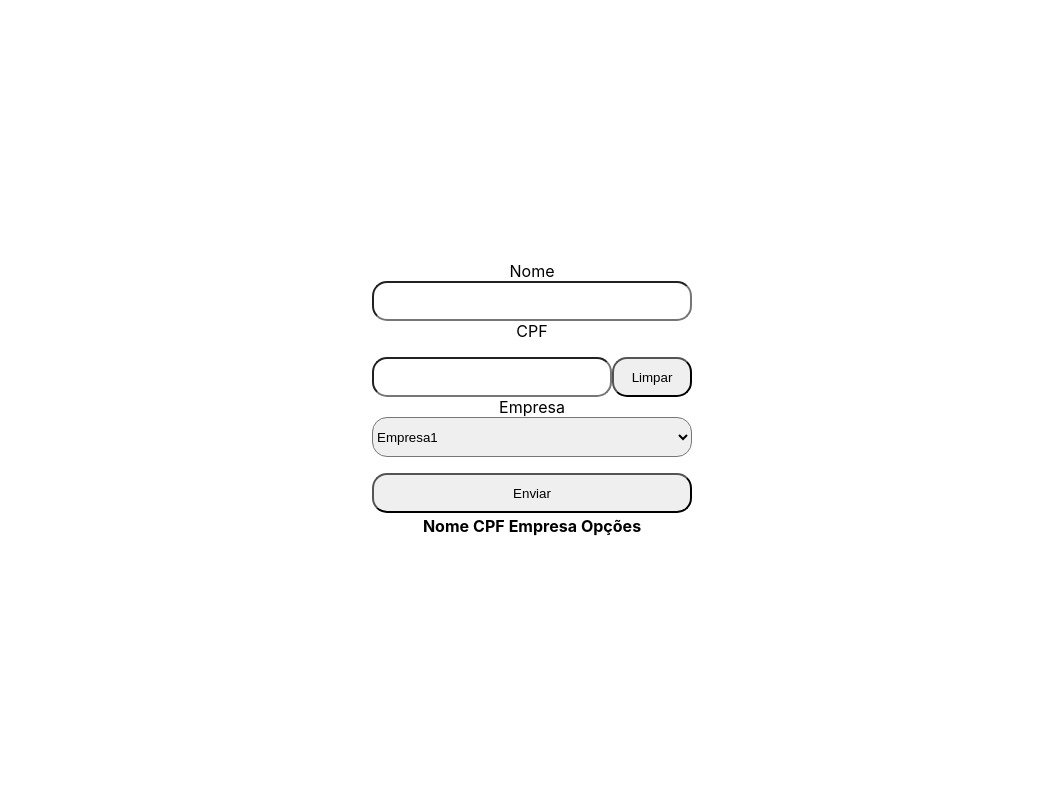
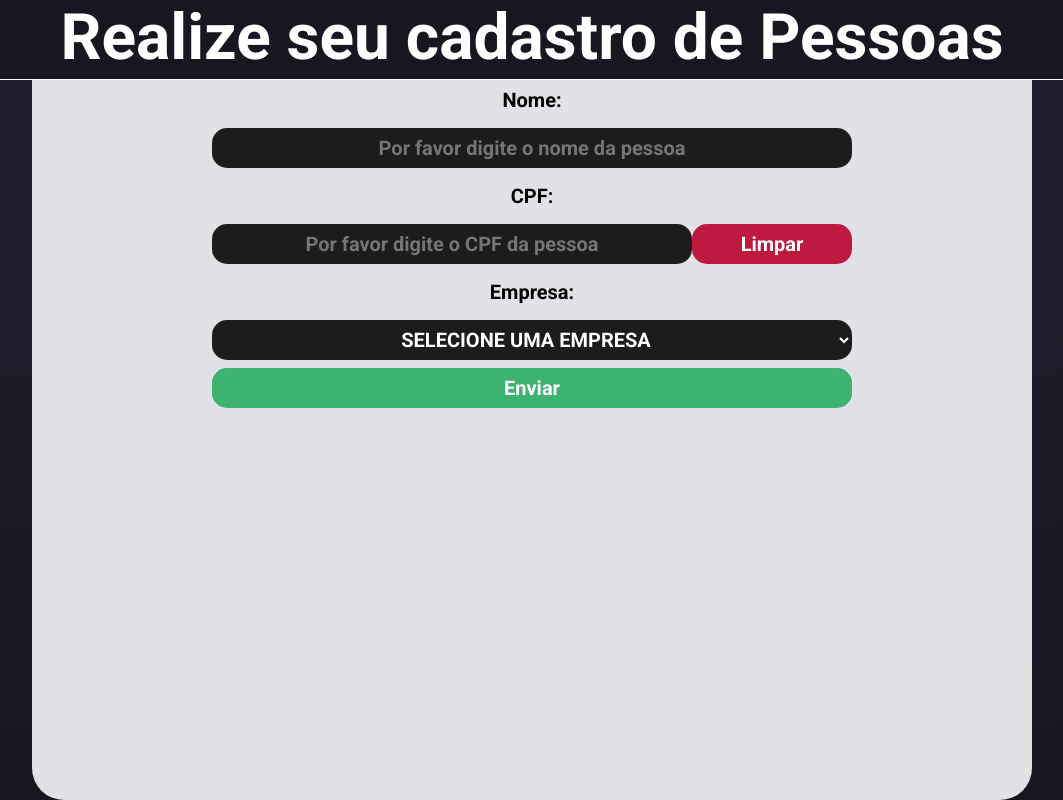
Before and after one commit to carlos0406/formulario-nextjs, a Next.js app: page / in a window 1280 px wide. Shown: the whole page, without its empty margins (108-1171 px from the left). Built offline with nearby package versions, Linux system fonts and the light colour scheme.

Commit message:
03:css update

```diff
--- a/pages/index.tsx
+++ b/pages/index.tsx
@@ -1,7 +1,7 @@
 import {FormEvent, useState } from 'react';
 import styles from '../styles/Home.module.css'
 import {Input} from '../src/components/InputMask'
-
+import {Header} from '../src/components/Header'
 export default function Home() {
   const [nome, setNome] = useState('')
   const [cpf, setCpf] = useState('')
@@ -43,7 +43,7 @@ export default function Home() {
       return true;
   }
 
-  function handleDelete(cpf){
+  function handleDelete(cpf:String){
     setPessoas([...pessoas.filter(pessoa=>pessoa.cpf!==cpf)]);
     return true;
   }
@@ -55,6 +55,7 @@ export default function Home() {
       cpf,
       empresa
     }
+
     let cpfteste=cpf.replaceAll(".","")
     cpfteste=cpfteste.replace("-","")
     const cpfValido=testarCPF(cpfteste)
@@ -66,40 +67,62 @@ export default function Home() {
       if(cpfExistente.length >0){
         window.alert("CPF já cadastrado,Por favor mude o valor")
       }else{
+       if(!nome){
+         window.alert("Por favor digite um nome")
+       }else if(!empresa){
+         window.alert("Por favor selecione uma empresa")
+
+       }else{
         setPessoas([...pessoas, pessoa])
-        window.alert("Cadastro realizado")
+        setCpf('')
+        setNome('')
+        setEmpresa('')
+       }
       }
 
     }
 
   }
   return (
+    <>
+    <Header/>
     <div className={styles.container}>
       <form onSubmit={onHandleSubmit} >
-        <label htmlFor="">Nome</label>
-        <input type="text" value={nome} onChange={e => setNome(e.target.value)} />
-        <label htmlFor="">CPF</label>
+        <label >Nome:</label>
+        <input
+         type="text"
+         value={nome}
+         placeholder="Por favor digite o nome da pessoa"
+         onChange={e => setNome(e.target.value)}
+        />
+        <label >CPF:</label>
         <span>
           <Input  value={cpf} onChange={e => setCpf(e.target.value)} />
           <button type="button" onClick={()=>setCpf('')}>
             Limpar
           </button>
           </span>
-        <label htmlFor="">Empresa</label>
+        <label>Empresa:</label>
 
-        <select name="" id="" value={empresa} onChange={e => setEmpresa(e.target.value)}>
-          <option value="Empresa1">Empresa1</option>
-          <option value="Empresa2">Empresa2</option>
-          <option value="Empresa3">Empresa3</option>
-          <option value="Empresa4">Empresa4</option>
-          <option value="Empresa5">Empresa5</option>
-          <option value="Empresa6">Empresa6</option>
+        <select
+         value={empresa}
+         onChange={e => setEmpresa(e.target.value)}
+        >
+          <option  value=""disabled>SELECIONE UMA EMPRESA</option>
+          <option value="Empresa 1">Empresa 1</option>
+          <option value="Empresa 2">Empresa 2</option>
+          <option value="Empresa 3">Empresa 3</option>
+          <option value="Empresa 4">Empresa 4</option>
+          <option value="Empresa 5">Empresa 5</option>
+          <option value="Empresa 6">Empresa 6</option>
         </select>
-        <button>
+        <button type="submit" >
           Enviar
         </button>
 
-        <div>
+        {pessoas.length>0&&(
+          <div>
+          <h1>Listagem de pessoas Cadastradas</h1>
           <table >
             <thead>
               <tr>
@@ -128,9 +151,11 @@ export default function Home() {
             </tbody>
           </table>
         </div>
+        )}
       </form>
 
 
     </div>
+    </>
   )
 }
--- /dev/null
+++ b/src/components/Header.tsx
@@ -0,0 +1,8 @@
+import styles from '../../styles/Header.module.css'
+export function Header(){
+    return (
+        <header className={styles.header}>
+           Realize seu cadastro de Pessoas
+        </header>
+    )
+}
--- a/src/components/InputMask.tsx
+++ b/src/components/InputMask.tsx
@@ -1,6 +1,12 @@
 import InputMask from 'react-input-mask';
 export function Input({value,onChange}){
     return(
-        <InputMask mask="999.999.999-99" value={value} onChange={onChange}type="text" />
+        <InputMask
+         mask="999.999.999-99"
+         value={value}
+         onChange={onChange}
+         type="text"
+         placeholder="Por favor digite o CPF da pessoa"
+        />
     )
 }
--- /dev/null
+++ b/styles/Header.module.css
@@ -0,0 +1,10 @@
+
+.header{
+    height: 5rem;
+    background: #191622;
+    font:4rem  Roboto ;
+    color: #fff;
+    font-weight: 700;
+    text-align: center;
+    border-bottom: 1px solid #fff;
+}
--- a/styles/Home.module.css
+++ b/styles/Home.module.css
@@ -1,45 +1,86 @@
+@import url('https://fonts.googleapis.com/css2?family=Roboto:wght@400;500;700&display=swap');
+.container {
+  font-family: 'Roboto';
+  font-weight: 600;
+
+  background:linear-gradient(#1f1c2b 30%,#191622 );
+}
 .container form {
-  min-height: 100vh;
-  padding: 0 0.5rem;
+  width:1000px;
+  min-height:calc(100vh - 5rem );
+  height:100%;
   display: flex;
   flex-direction: column;
-  justify-content: center;
   align-items: center;
+  background-color: #E1E1E6;
+  border-radius: 0 0 2rem 2rem;
 }
 
 .container form input, .container form button,.container form select {
   height: 2.5rem;
-  width: 20rem;
+  width: 40rem;
   border-radius: 15px;
-
+  border:none;
+  background-color: #1c1c1c;
+  font-family: 'Roboto';
+  font-weight: 600;
+  color:#fff;
+  font-size: 1.25rem;
+  text-align-last: center; /* para chrome */
+}
+.container form input, .container form select{
+  margin: 0.5rem 0;
 }
 
 .container form table button {
   height: 1.5rem;
   width: 10rem;
-  border: none;
+  margin-top: -1rem;
+  background:#be193e;
+  height:3rem;
 }
 
+.container form div{
+  text-align: center;
+}
+.container form table tr th {
+  font-size: 1.5rem;
+  padding:0 1rem 0 1rem;
+  background:#1f1c2b;
+}
+.container form table tr th , .container form table tr td{
+  color: white;
+  padding:1.5rem;
+}
 
+.container form table tr td {
+  background:#483C67;
+  font-size: 1.25rem;
 
+}
+
+.container form label{
+  padding:0.5rem;
+  font-size: 1.25rem;
+
+}
+.container form button{
+  background:#3cb371;
+}
 .container form span input{
-  width: 15rem;
+  width: 30rem;
 }
 .container form span button{
-  width: 5rem;
+  width: 10rem;
+  background:#be193e;
 }
-
-
-
+.container table {
+  width:1000px;
+  margin-bottom: 1rem;
+}
 
 .container {
   display: flex;
   justify-content: center;
   align-items: center;
 }
-.container form button{
-  margin-top: 1rem;
-}
-.botao{
-  width:1rem;
-}
--- a/styles/globals.css
+++ b/styles/globals.css
@@ -1,3 +1,5 @@
+@import url('https://fonts.googleapis.com/css2?family=Roboto:wght@400;500;700&display=swap');
+
 html,
 body {
   padding: 0;
```
